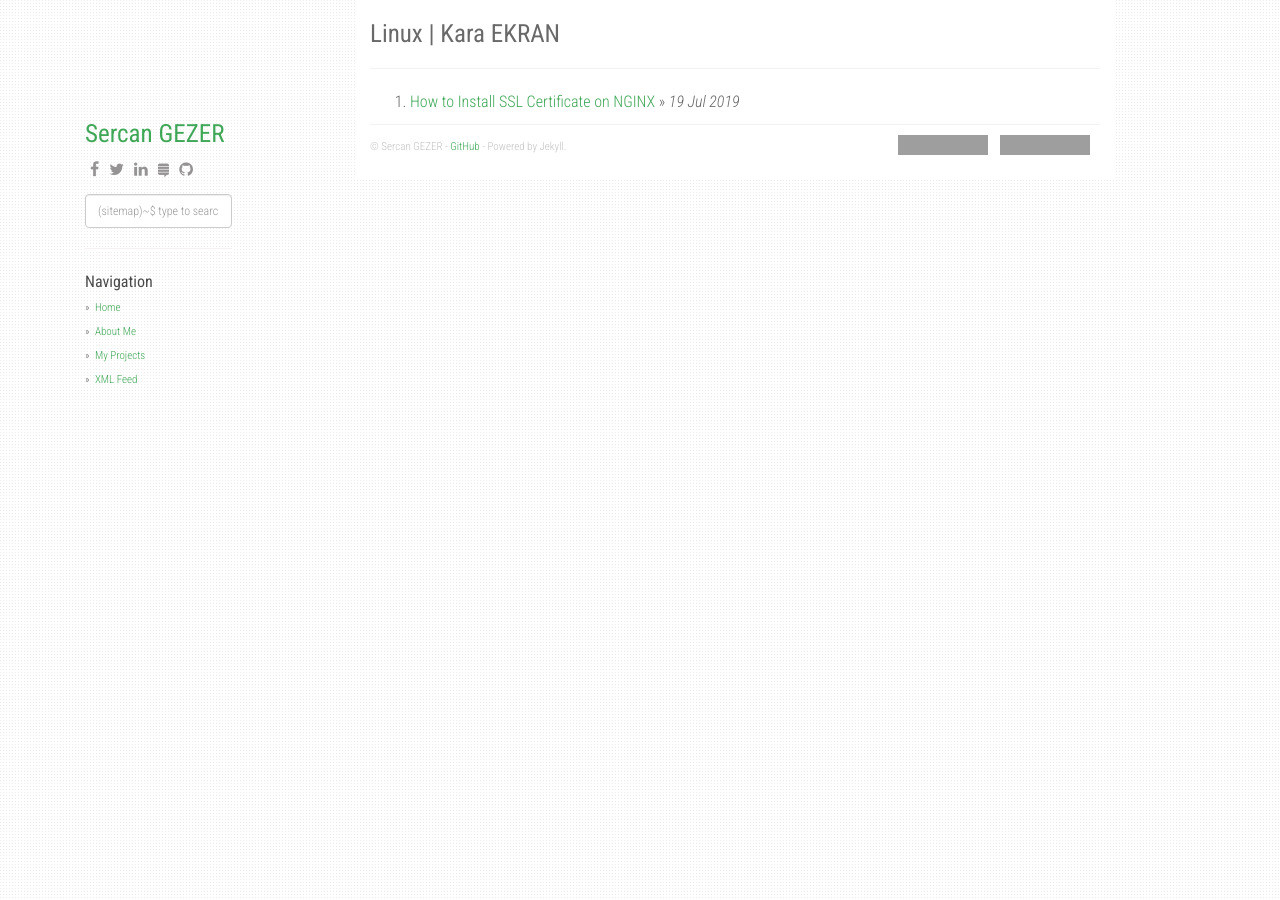
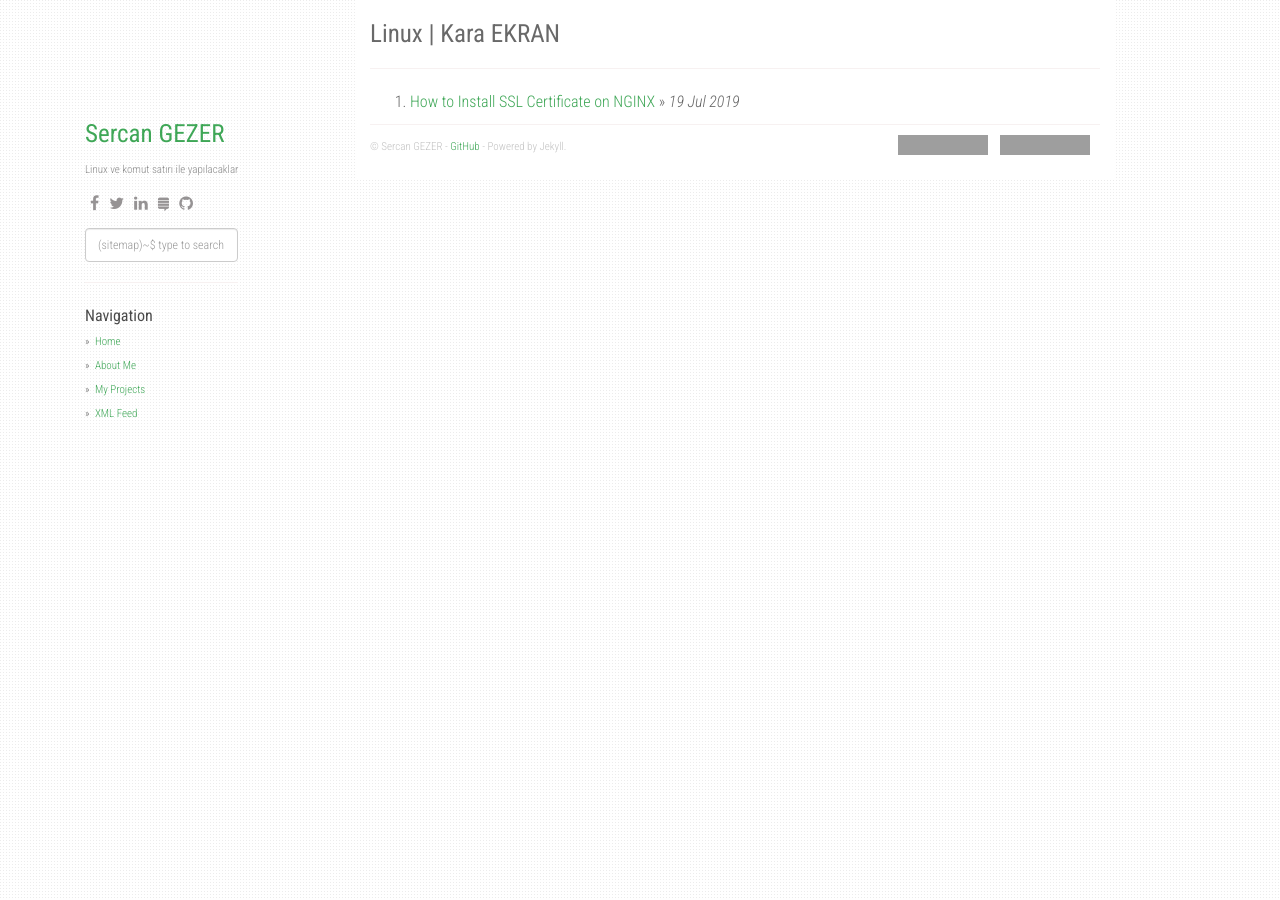
Before and after one commit to linuxkaraekran/linuxkaraekran.github.io, a Jekyll site: the page built from index.html, in a window 1280 px wide. Built offline with Jekyll 4.4.1, drawn with Linux system fonts in a browser that asks for light colours; nearby versions of some CDN libraries; the list of posts is cut into pages by our own code; grey boxes are pictures that could not be loaded.

Commit message:
config file fix

```diff
--- a/_config.yml
+++ b/_config.yml
@@ -1,9 +1,9 @@
 title: Linux | Kara EKRAN
 description: Linux ve komut satırı ile yapılacaklar
 author: Sercan GEZER
-#github: https://github.com/agusmakmun
-#about: I'm Programmer for Python & Django. I've made quite a few web apps, especially on Django.
-#disqus_shortname: stackproblems
+github: https://github.com/agusmakmun
+about: Linux ve komut satırı ile yapılacaklar
+disqus_shortname:
 google_analytics: UA-XXXXXXXX-Y
 
 enableTags: true
```
